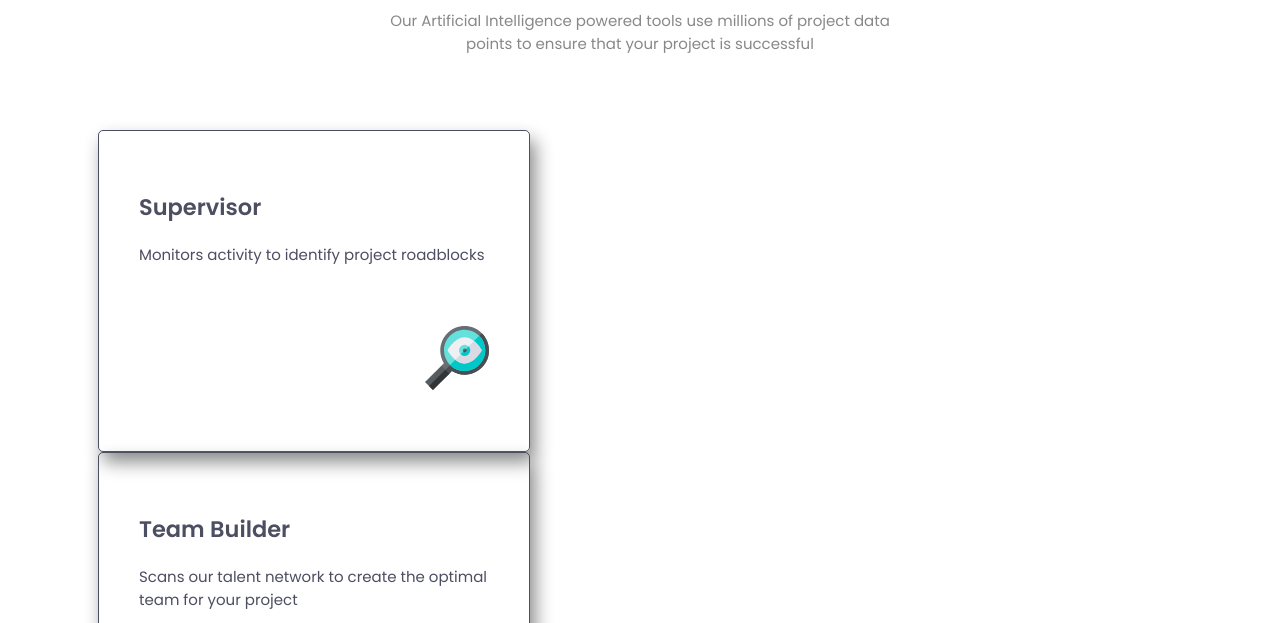
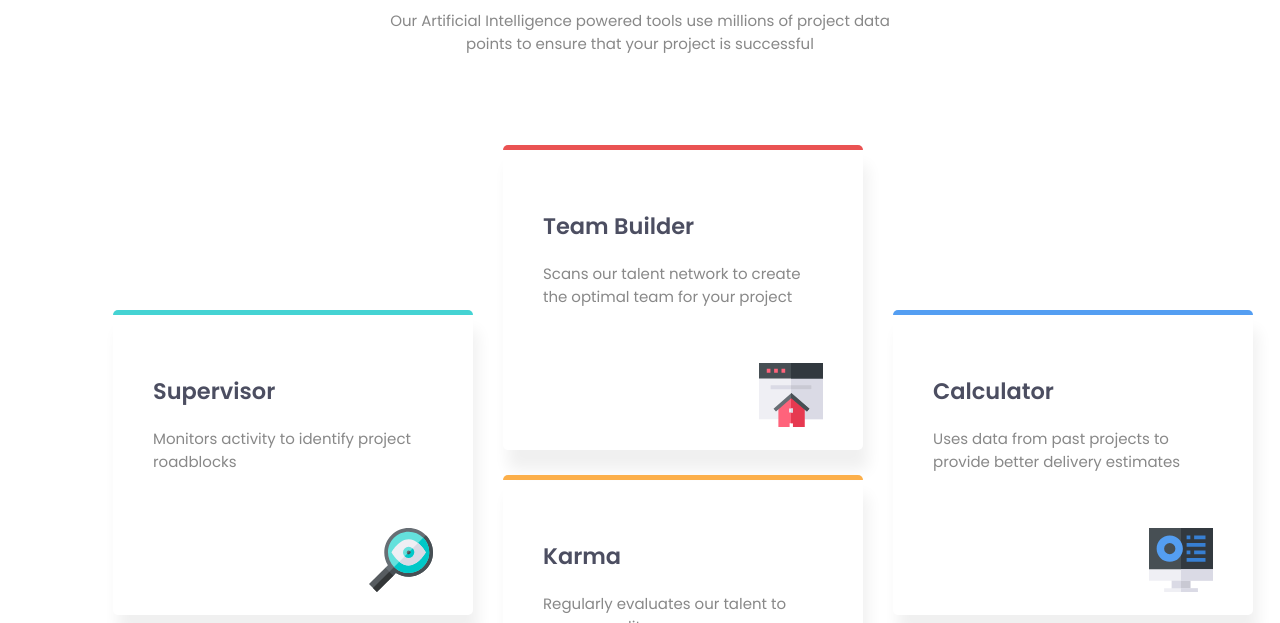
Before and after one commit to gitdxb/Four-Cards-Challenge, a plain HTML site: page four-card-feature-section-master/index.html in a window 1280 px wide. Shown: the part 128-751 px from the top of the page. Drawn offline with Linux system fonts and the light colour scheme.

Commit message:
Completed desktop version
Add some CSS for flexbox, some tweaks to meet final example look

```diff
--- a/four-card-feature-section-master/css/style.css
+++ b/four-card-feature-section-master/css/style.css
@@ -12,7 +12,7 @@ body {
   font-size: 32px;
   line-height: 0.5;
 }
-.intro p {
+.intro p, p {
   color: #888888;
   font-size: 15px;
   padding-bottom: 60px;
@@ -22,16 +22,30 @@ body {
 }
 .flex-container {
   display: inline-flex;
+  align-items: center;
 }
 .card {
   padding: 40px;
   border-radius: 5px;
-  border: 0.1px solid;
-  box-shadow: 5px 10px 18px #888888;
-  width: 350px;
-  height: 240px;
+  box-shadow: 5px 20px 15px #f0f0f0;
+  width: 280px;
+  height: 220px;
+  margin: 15px;
 }
 .right {
-  padding-top: 45px;
+  margin-top: -20px;
   text-align: right;
 }
+.card-1 {
+  border-top: solid 5px hsl(180, 62%, 55%);
+}
+.card-2 {
+  border-top: solid 5px hsl(0, 78%, 62%);
+}
+.card-3 {
+  border-top: solid 5px hsl(34, 97%, 64%);
+  margin-top: 25px;
+}
+.card-4 {
+  border-top: solid 5px hsl(212, 86%, 64%);
+}
--- a/four-card-feature-section-master/index.html
+++ b/four-card-feature-section-master/index.html
@@ -28,6 +28,8 @@
   </div>
 
 <!-- 4 cards -->
+<div class="flex-container">
+  <!-- Card 1 -->
   <div class="card card-1">
     <h2>Supervisor</h2>
     <p>Monitors activity to identify project roadblocks</p>
@@ -35,33 +37,33 @@
       <img src="images/icon-supervisor.svg" alt="Supervisor icon">
     </div>
   </div>
-
+  <div class="inner-container">
+<!-- Card 2 -->
   <div class="card card-2">
     <h2>Team Builder</h2>
     <p>Scans our talent network to create the optimal team for your project</p>
     <div class="right">
       <img src="images/icon-team-builder.svg" alt="Team builder icon">
     </div>
-
   </div>
-  <div class="flex-container">
+<!-- Card 3 -->
     <div class="card card-3">
     <h2>Karma</h2>
     <p>Regularly evaluates our talent to ensure quality</p>
     <div class="right">
-      <img src="images/icon-karma.svg" alt="Karma icon">
+    <img src="images/icon-karma.svg" alt="Karma icon">
     </div>
     </div>
-
-    <div class="card card-4">
+  </div>
+<!-- Card 4 -->
+  <div class="card card-4">
     <h2>Calculator</h2>
     <p>Uses data from past projects to provide better delivery estimates</p>
     <div class="right">
-      <img src="images/icon-calculator.svg" alt="Calculator icon">
-    </div>
+    <img src="images/icon-calculator.svg" alt="Calculator icon">
     </div>
   </div>
-
+</div>
   <footer>
     <p class="attribution">
       Challenge by <a href="https://www.frontendmentor.io?ref=challenge" target="_blank">Frontend Mentor</a>.
```
